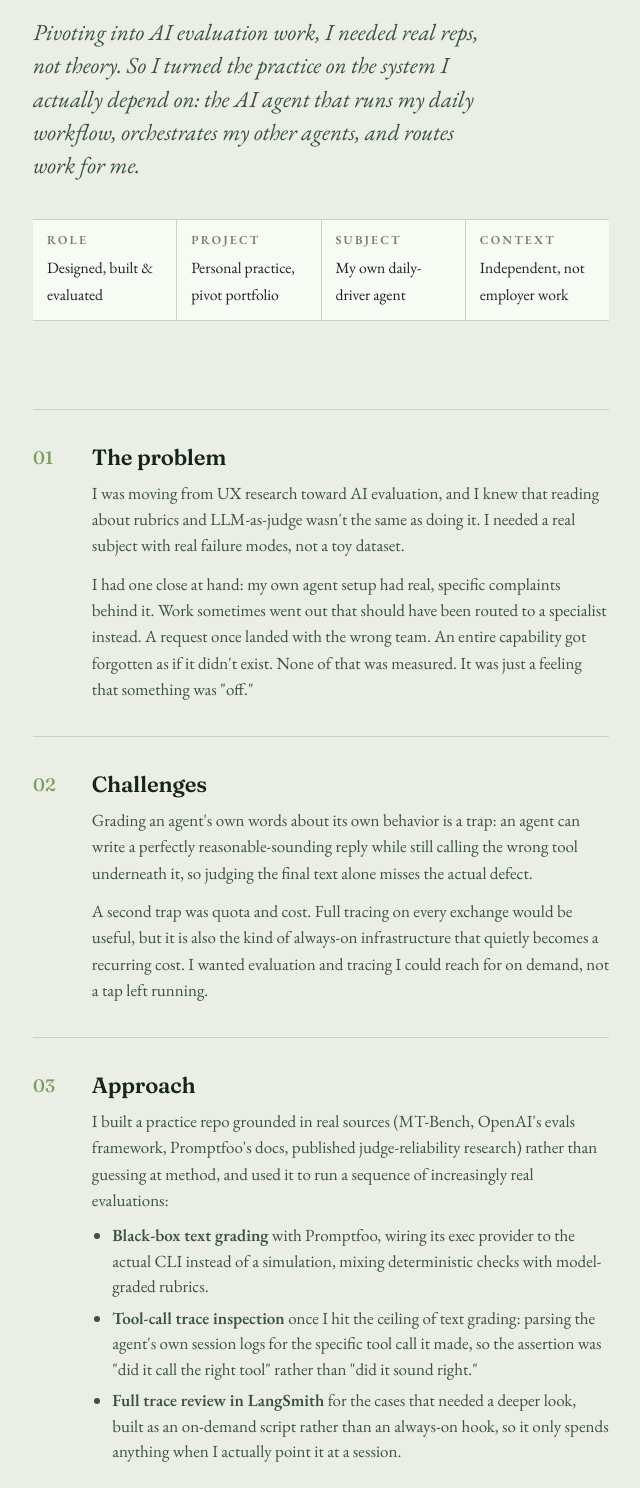
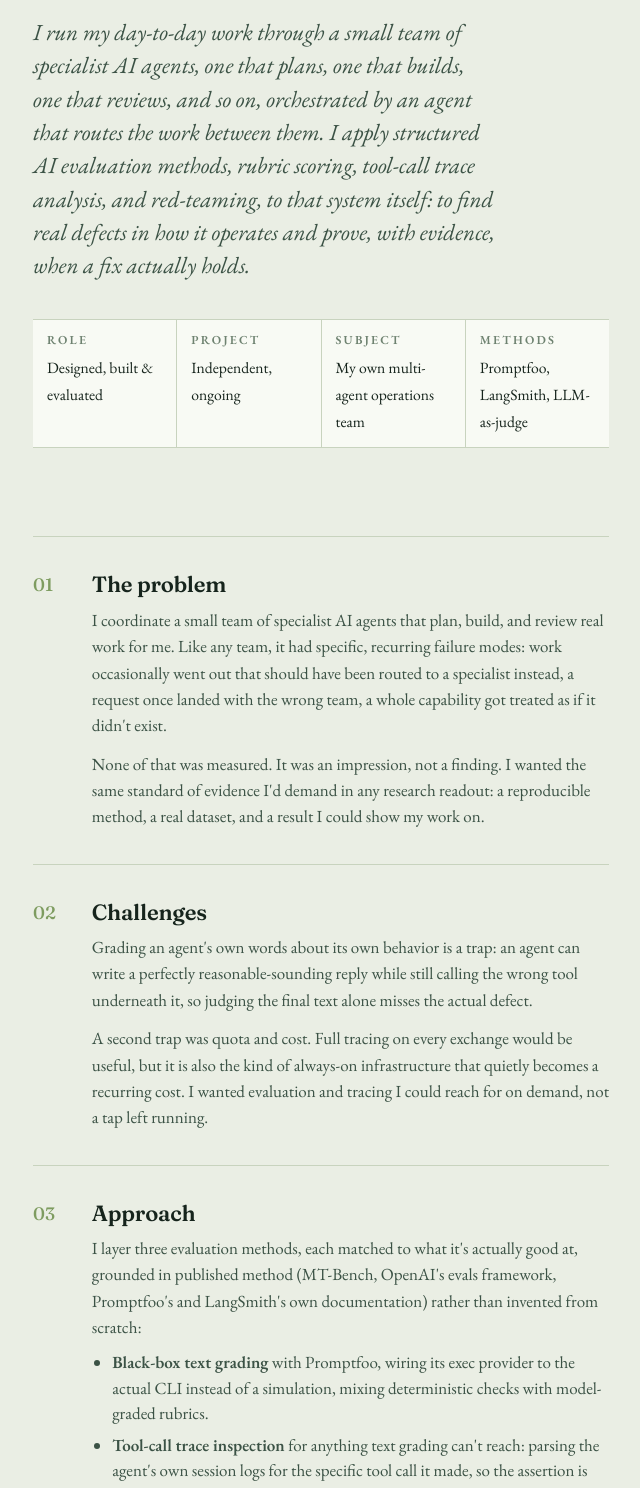
Before and after one commit to NPings/portfolio, a plain HTML site: page evaluating-my-agent.html in a window 1280 px wide. Shown: the part 244-1732 px from the top of the page, without its empty margins (319-959 px from the left). Drawn offline with nearby package versions, Linux system fonts and the light colour scheme.

Commit message:
Reframe case study: drop pivot/reps framing, add real design+product examples

```diff
--- a/evaluating-my-agent.html
+++ b/evaluating-my-agent.html
@@ -170,15 +170,15 @@
     <a class="back label rise d1" href="index.html"><span class="arrow">&larr;</span> Back to portfolio</a>
 
     <header class="case-head">
-      <p class="eyebrow label rise d2">AI evaluation practice &middot; Independent project</p>
+      <p class="eyebrow label rise d2">AI evaluation &amp; agent observability &middot; Independent project</p>
       <h1 class="title rise d2">Evaluating My Own Agent</h1>
-      <p class="dek rise d3">Pivoting into AI evaluation work, I needed real reps, not theory. So I turned the practice on the system I actually depend on: the AI agent that runs my daily workflow, orchestrates my other agents, and routes work for me.</p>
+      <p class="dek rise d3">I run my day-to-day work through a small team of specialist AI agents, one that plans, one that builds, one that reviews, and so on, orchestrated by an agent that routes the work between them. I apply structured AI evaluation methods, rubric scoring, tool-call trace analysis, and red-teaming, to that system itself: to find real defects in how it operates and prove, with evidence, when a fix actually holds.</p>
 
       <div class="meta rise d3">
         <div><span class="label">Role</span><span>Designed, built &amp; evaluated</span></div>
-        <div><span class="label">Project</span><span>Personal practice, pivot portfolio</span></div>
-        <div><span class="label">Subject</span><span>My own daily-driver agent</span></div>
-        <div><span class="label">Context</span><span>Independent, not employer work</span></div>
+        <div><span class="label">Project</span><span>Independent, ongoing</span></div>
+        <div><span class="label">Subject</span><span>My own multi-agent operations team</span></div>
+        <div><span class="label">Methods</span><span>Promptfoo, LangSmith, LLM-as-judge</span></div>
       </div>
     </header>
 
@@ -188,8 +188,8 @@
         <span class="section-num">01</span>
         <div>
           <h2>The problem</h2>
-          <p>I was moving from UX research toward AI evaluation, and I knew that reading about rubrics and LLM-as-judge wasn't the same as doing it. I needed a real subject with real failure modes, not a toy dataset.</p>
-          <p>I had one close at hand: my own agent setup had real, specific complaints behind it. Work sometimes went out that should have been routed to a specialist instead. A request once landed with the wrong team. An entire capability got forgotten as if it didn't exist. None of that was measured. It was just a feeling that something was "off."</p>
+          <p>I coordinate a small team of specialist AI agents that plan, build, and review real work for me. Like any team, it had specific, recurring failure modes: work occasionally went out that should have been routed to a specialist instead, a request once landed with the wrong team, a whole capability got treated as if it didn't exist.</p>
+          <p>None of that was measured. It was an impression, not a finding. I wanted the same standard of evidence I'd demand in any research readout: a reproducible method, a real dataset, and a result I could show my work on.</p>
         </div>
       </div>
 
@@ -206,11 +206,11 @@
         <span class="section-num">03</span>
         <div>
           <h2>Approach</h2>
-          <p>I built a practice repo grounded in real sources (MT-Bench, OpenAI's evals framework, Promptfoo's docs, published judge-reliability research) rather than guessing at method, and used it to run a sequence of increasingly real evaluations:</p>
+          <p>I layer three evaluation methods, each matched to what it's actually good at, grounded in published method (MT-Bench, OpenAI's evals framework, Promptfoo's and LangSmith's own documentation) rather than invented from scratch:</p>
           <ul>
             <li><strong>Black-box text grading</strong> with Promptfoo, wiring its exec provider to the actual CLI instead of a simulation, mixing deterministic checks with model-graded rubrics.</li>
-            <li><strong>Tool-call trace inspection</strong> once I hit the ceiling of text grading: parsing the agent's own session logs for the specific tool call it made, so the assertion was "did it call the right tool" rather than "did it sound right."</li>
-            <li><strong>Full trace review in LangSmith</strong> for the cases that needed a deeper look, built as an on-demand script rather than an always-on hook, so it only spends anything when I actually point it at a session.</li>
+            <li><strong>Tool-call trace inspection</strong> for anything text grading can't reach: parsing the agent's own session logs for the specific tool call it made, so the assertion is "did it call the right tool," not "did it sound right."</li>
+            <li><strong>Full trace review in LangSmith</strong> for the cases that need a deeper look, built as an on-demand script rather than an always-on hook, so it only spends anything when I actually point it at a session.</li>
           </ul>
         </div>
       </div>
@@ -230,6 +230,19 @@
 
       <div class="section">
         <span class="section-num">05</span>
+        <div>
+          <h2>Across the team</h2>
+          <p>The same evidence standard runs through how every specialist in the team operates day to day, not only the agent I evaluated directly. Two recent examples:</p>
+          <ul>
+            <li>A visual spec went through two real revision rounds on a design task. An independent review caught a delivered palette that didn't match the approved two-tone spec, by grepping the actual hex values out of the delivered files rather than trusting the write-up, and sent it back. The second pass was verified the same way, plus a live click-through of the finished interaction in a browser, before sign-off.</li>
+            <li>A 19-requirement product spec for a site restructure was checked against the live site's actual code, not just the written document: real HTTP probes confirmed the proposed URL scheme behaved exactly as described before the spec ever reached me for a decision.</li>
+          </ul>
+          <p>That discipline, independent verification against the artifact itself, is now being extended with the same promptfoo/LangSmith harness to the other specialist roles on the team, not just the one that routes the work.</p>
+        </div>
+      </div>
+
+      <div class="section">
+        <span class="section-num">06</span>
         <div>
           <h2>How it works</h2>
           <div class="chain">
@@ -257,7 +270,7 @@
       </div>
 
       <div class="section">
-        <span class="section-num">06</span>
+        <span class="section-num">07</span>
         <div>
           <h2>Outcomes</h2>
           <div class="stats">
@@ -270,7 +283,7 @@
       </div>
 
       <div class="section">
-        <span class="section-num">07</span>
+        <span class="section-num">08</span>
         <div>
           <h2>What I learned</h2>
           <div class="pull">
```
